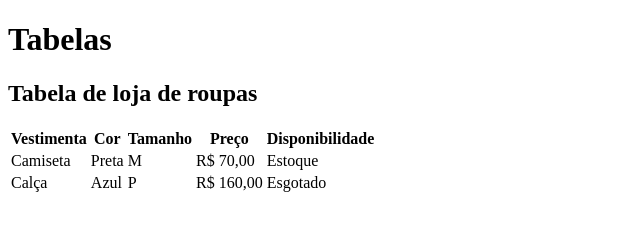
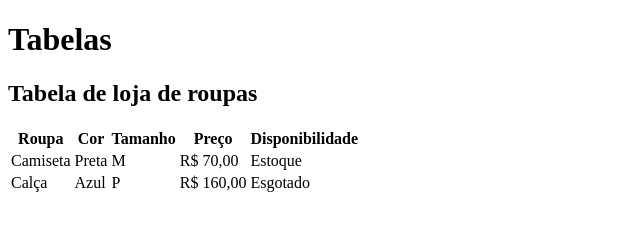
Before and after one commit to Fariasdegabriel/aula-tabela, a plain HTML site: page index.html in a window 1280 px wide. Shown: the whole page, without its empty margins (0-640 px from the left). Drawn offline with Linux system fonts and the light colour scheme.

Commit message:
alteração de vestimenta para roupas

```diff
--- a/index.html
+++ b/index.html
@@ -12,7 +12,7 @@
     <h2>Tabela de loja de roupas</h2>
     <table>
         <tr>
-            <th>Vestimenta</th>
+            <th>Roupa</th>
             <th>Cor</th>
             <th>Tamanho</th>
             <th>Preço</th>
```
